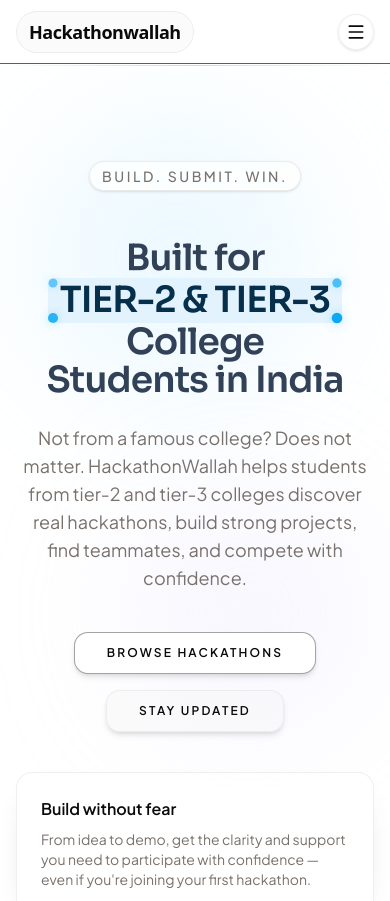
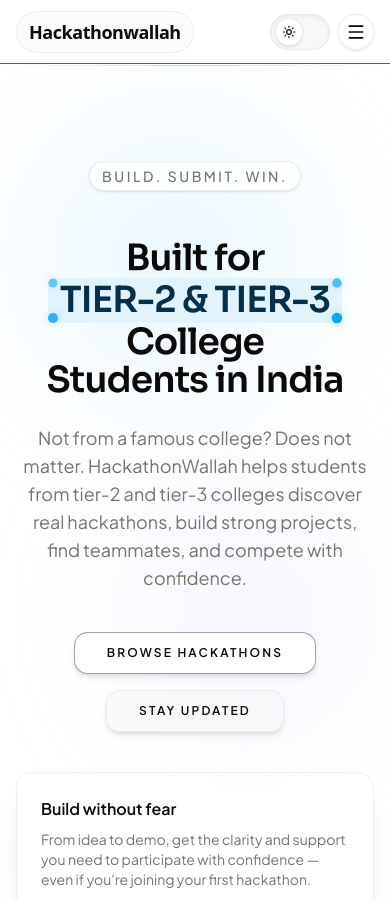
Before and after one commit to pksingh1508/myproject, a Next.js app: page / in a window 390 px wide. Shown: the top 901 px of the page. Built offline with nearby package versions, Linux system fonts and the light colour scheme; no server answers.

Commit message:
add animated theme toggle
- add system-aware light and dark mode support
- add circular theme transition with reduced-motion handling
- update shared layout and home components for theme colors

```diff
--- a/src/app/globals.css
+++ b/src/app/globals.css
@@ -120,3 +120,27 @@
     @apply bg-background text-foreground;
   }
 }
+
+/* Motion's animateView controls the reveal keyframes. These rules keep the
+   incoming theme above the outgoing snapshot without the browser's crossfade. */
+::view-transition-old(root),
+::view-transition-new(root) {
+  animation: none;
+  mix-blend-mode: normal;
+}
+
+::view-transition-old(root) {
+  z-index: 1;
+}
+
+::view-transition-new(root) {
+  z-index: 2;
+}
+
+@media (prefers-reduced-motion: reduce) {
+  ::view-transition-group(root),
+  ::view-transition-old(root),
+  ::view-transition-new(root) {
+    animation-duration: 0.01ms !important;
+  }
+}
--- a/src/app/layout.tsx
+++ b/src/app/layout.tsx
@@ -14,6 +14,7 @@
   SITE_URL,
 } from "@/constants/site";
 import { MotionProvider } from "@/components/motion/motion-provider";
+import { ThemeProvider } from "@/components/theme/theme-provider";
 
 const geistSans = Geist({
   variable: "--font-geist-sans",
@@ -96,14 +97,15 @@
 }>) {
   return (
     <ClerkProvider>
-      <html lang="en">
+      <html lang="en" suppressHydrationWarning>
         <ReactLenis root>
           <body
             className={`${geistSans.variable} ${geistMono.variable} ${fontVariables} antialiased`}
           >
+            <ThemeProvider>
               <MotionProvider>
                 <PostHogProvider>
-                <div className="flex min-h-screen flex-col bg-background">
+                  <div className="flex min-h-screen flex-col bg-background text-foreground">
                     <SiteNavigation />
                     <main className="flex-1">
                       {children}
@@ -112,6 +114,7 @@
                   </div>
                 </PostHogProvider>
               </MotionProvider>
+            </ThemeProvider>
           </body>
         </ReactLenis>
       </html>
--- a/src/components/home/footer.tsx
+++ b/src/components/home/footer.tsx
@@ -41,7 +41,7 @@
         viewport={{ once: true, amount: 0.15 }}
         transition={{ duration: 0.65, ease: [0.22, 1, 0.36, 1] }}
       >
-        <div className="relative overflow-hidden rounded-3xl border-5 border-border/80 bg-gray-50 px-8 py-12 shadow-[0_10px_40px_rgba(15,23,42,0.08)] backdrop-blur-lg sm:px-12">
+        <div className="relative overflow-hidden rounded-3xl border-5 border-border/80 bg-card px-8 py-12 text-card-foreground shadow-[0_10px_40px_rgba(15,23,42,0.08)] backdrop-blur-lg sm:px-12">
           {/* <div className="absolute inset-0 bg-gradient-to-br from-primary/5 via-transparent to-transparent" /> */}
 
           <div className="relative grid gap-10 text-sm text-muted-foreground sm:grid-cols-[minmax(0,1.3fr)_minmax(0,1fr)] lg:grid-cols-[minmax(0,1.6fr)_minmax(0,1fr)]">
--- a/src/components/home/hero-section.tsx
+++ b/src/components/home/hero-section.tsx
@@ -148,7 +148,7 @@
           <div className="pt-0 lg:pt-5" />
           <m.h1
             variants={heroItem}
-            className="text-balance text-4xl font-semibold leading-[1.08] tracking-tight text-slate-700 sm:text-6xl sm:leading-[1.05] lg:text-7xl"
+            className="text-balance text-4xl font-semibold leading-[1.08] tracking-tight text-foreground sm:text-6xl sm:leading-[1.05] lg:text-7xl"
             style={brandDisplayStyle}
           >
             Built for <CornerHighlight>TIER-2 &amp; TIER-3</CornerHighlight>{" "}
--- a/src/components/navigation/site-navigation.tsx
+++ b/src/components/navigation/site-navigation.tsx
@@ -28,6 +28,7 @@
   SheetTrigger,
 } from "@/components/ui/sheet";
 import { cn } from "@/lib/utils";
+import { ThemeToggle } from "@/components/theme/theme-toggle";
 
 const navigationLinks = [
   { label: "Home", href: "/" },
@@ -113,6 +114,7 @@
         </LayoutGroup>
 
         <div className="hidden items-center gap-2 md:flex">
+          <ThemeToggle />
           {isMounted ? (
             <>
               <SignedOut>
@@ -121,13 +123,13 @@
                     <Button
                       variant="ghost"
                       size="sm"
-                      className="hover:bg-gray-600 hover:text-gray-50 rounded-full transition-all duration-300"
+                      className="rounded-full transition-all duration-300 hover:bg-foreground hover:text-background"
                     >
                       Log in
                     </Button>
                   </SignInButton>
                   <SignUpButton mode="modal">
-                    <Button size="sm" className="bg-gray-700 rounded-full">
+                    <Button size="sm" className="rounded-full">
                       Sign up
                     </Button>
                   </SignUpButton>
@@ -159,6 +161,7 @@
         </div>
 
         <div className="flex items-center gap-2 md:hidden">
+          <ThemeToggle />
           {isMounted ? (
             <SignedIn>
               <div className="flex items-center gap-2">
--- /dev/null
+++ b/src/components/theme/theme-provider.tsx
@@ -0,0 +1,21 @@
+"use client";
+
+import type { ComponentProps } from "react";
+import { ThemeProvider as NextThemesProvider } from "next-themes";
+
+export function ThemeProvider({
+  children,
+  ...props
+}: ComponentProps<typeof NextThemesProvider>) {
+  return (
+    <NextThemesProvider
+      attribute="class"
+      defaultTheme="system"
+      enableSystem
+      enableColorScheme
+      {...props}
+    >
+      {children}
+    </NextThemesProvider>
+  );
+}
--- /dev/null
+++ b/src/components/theme/theme-toggle.tsx
@@ -0,0 +1,101 @@
+"use client";
+
+import { flushSync } from "react-dom";
+import { useEffect, useRef, useState } from "react";
+import { Moon, Sun } from "lucide-react";
+import { animateView } from "motion";
+import { m, useReducedMotion } from "motion/react";
+import { useTheme } from "next-themes";
+
+import { cn } from "@/lib/utils";
+
+type ThemeToggleProps = {
+  className?: string;
+};
+
+const revealTransition = {
+  duration: 0.64,
+  ease: [0.22, 1, 0.36, 1] as const,
+};
+
+export function ThemeToggle({ className }: ThemeToggleProps) {
+  const { resolvedTheme, setTheme } = useTheme();
+  const shouldReduceMotion = useReducedMotion();
+  const buttonRef = useRef<HTMLButtonElement>(null);
+  const [mounted, setMounted] = useState(false);
+
+  useEffect(() => setMounted(true), []);
+
+  const isDark = mounted && resolvedTheme === "dark";
+
+  const changeTheme = () => {
+    const nextTheme = isDark ? "light" : "dark";
+    const button = buttonRef.current;
+
+    if (!button || shouldReduceMotion) {
+      setTheme(nextTheme);
+      return;
+    }
+
+    const rect = button.getBoundingClientRect();
+    const originX = rect.left + rect.width / 2;
+    const originY = rect.top + rect.height / 2;
+    const radius = Math.hypot(
+      Math.max(originX, window.innerWidth - originX),
+      Math.max(originY, window.innerHeight - originY),
+    );
+
+    animateView(
+      () => {
+        flushSync(() => setTheme(nextTheme));
+
+        // next-themes applies this class in an effect. Applying the same value
+        // synchronously ensures the incoming View Transition snapshot is ready.
+        document.documentElement.classList.toggle("dark", nextTheme === "dark");
+        document.documentElement.style.colorScheme = nextTheme;
+      },
+      { ...revealTransition, interrupt: "immediate" },
+    )
+      .old({ opacity: 1 })
+      .new({
+        clipPath: [
+          `circle(0px at ${originX}px ${originY}px)`,
+          `circle(${radius}px at ${originX}px ${originY}px)`,
+        ],
+      });
+  };
+
+  return (
+    <button
+      ref={buttonRef}
+      type="button"
+      onClick={changeTheme}
+      aria-label={isDark ? "Switch to light mode" : "Switch to dark mode"}
+      aria-pressed={isDark}
+      title={isDark ? "Switch to light mode" : "Switch to dark mode"}
+      className={cn(
+        "group relative inline-flex h-9 w-[3.75rem] shrink-0 items-center rounded-full border border-border/80 bg-muted/70 p-1 shadow-inner outline-none transition-colors focus-visible:ring-2 focus-visible:ring-ring focus-visible:ring-offset-2 focus-visible:ring-offset-background",
+        className,
+      )}
+    >
+      <span className="sr-only">
+        {isDark ? "Light mode" : "Dark mode"}
+      </span>
+      <m.span
+        aria-hidden="true"
+        className="relative flex size-7 items-center justify-center rounded-full border border-border/70 bg-background text-foreground shadow-sm"
+        animate={{ x: isDark ? 24 : 0 }}
+        transition={{ type: "spring", stiffness: 520, damping: 34 }}
+      >
+        <m.span
+          key={mounted ? resolvedTheme : "loading"}
+          initial={mounted ? { opacity: 0, rotate: -45, scale: 0.7 } : false}
+          animate={{ opacity: 1, rotate: 0, scale: 1 }}
+          transition={{ duration: 0.2, ease: "easeOut" }}
+        >
+          {isDark ? <Moon className="size-3.5" /> : <Sun className="size-3.5" />}
+        </m.span>
+      </m.span>
+    </button>
+  );
+}
```
Lines whose indentation alone changed are shown as unchanged.
